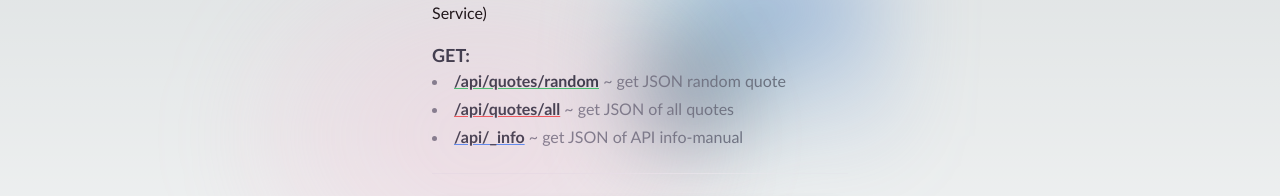
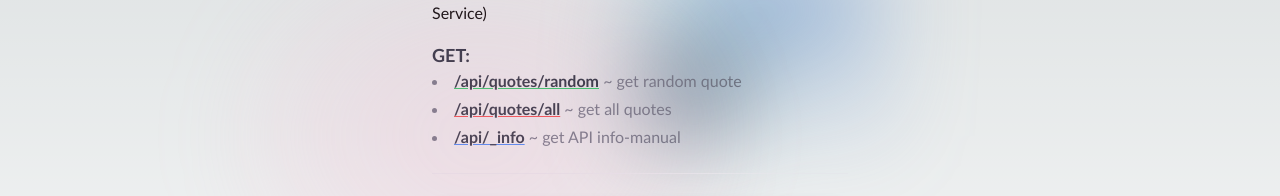
Before and after one commit to devarshi-ap/drake.rest, a Next.js app: page / in a window 1280 px wide. Shown: the part 244-440 px from the top of the page. Built offline with nearby package versions, Linux system fonts and the light colour scheme.

Commit message:
change path description

```diff
--- a/components/About.tsx
+++ b/components/About.tsx
@@ -15,17 +15,17 @@ export default function About() {
                     <Endpoint
                         path="/api/quotes/random"
                         color="green"
-                        description="get JSON random quote"
+                        description="get random quote"
                     />
                     <Endpoint
                         path="/api/quotes/all"
                         color="red"
-                        description="get JSON of all quotes"
+                        description="get all quotes"
                     />
                     <Endpoint
                         path="/api/_info"
                         color="blue"
-                        description="get JSON of API info-manual"
+                        description="get API info-manual"
                     />
                 </ul>
             </div>
--- a/pages/404.tsx
+++ b/pages/404.tsx
@@ -21,7 +21,7 @@ export default function Custom404() {
                         >
                             /api/quotes/random
                         </Link>{' '}
-                        ~ get JSON random quote
+                        ~ get random quote
                     </li>
                     <li>
                         <Link
@@ -30,7 +30,7 @@ export default function Custom404() {
                         >
                             /api/quotes/all
                         </Link>{' '}
-                        ~ get JSON of all quotes
+                        ~ get all quotes
                     </li>
                     <li>
                         <Link
```
